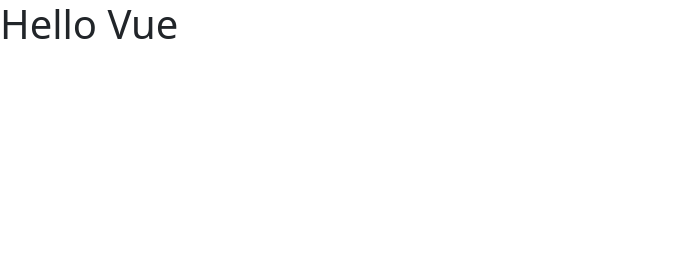
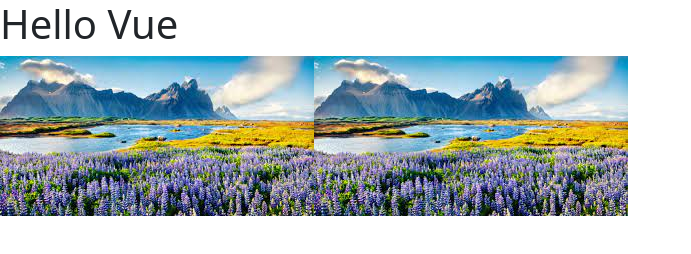
Before and after one commit to estherpinos/vue-hello, a plain HTML site: page index.html in a window 1280 px wide. Shown: the whole page, without its empty margins (0-691 px from the left). Drawn offline with nearby package versions, Linux system fonts and the light colour scheme.

Commit message:
Bonus [add image]

```diff
--- a/index.html
+++ b/index.html
@@ -20,6 +20,9 @@
 
   <div id="app">
     <h1>{{message}}</h1>
+    <img :src="imagenSrc">
+    <img src="img/paisaje.jpg" alt="">
+
   </div>
 
 
--- a/script.js
+++ b/script.js
@@ -4,7 +4,8 @@ createApp({
 
   data(){
     return {
-      message: 'Hello Vue'
+      message: 'Hello Vue',
+      imagenSrc: 'img/paisaje.jpg'
 
     }
   }
```
Also changed, not shown: img/paisaje.jpg (added).
